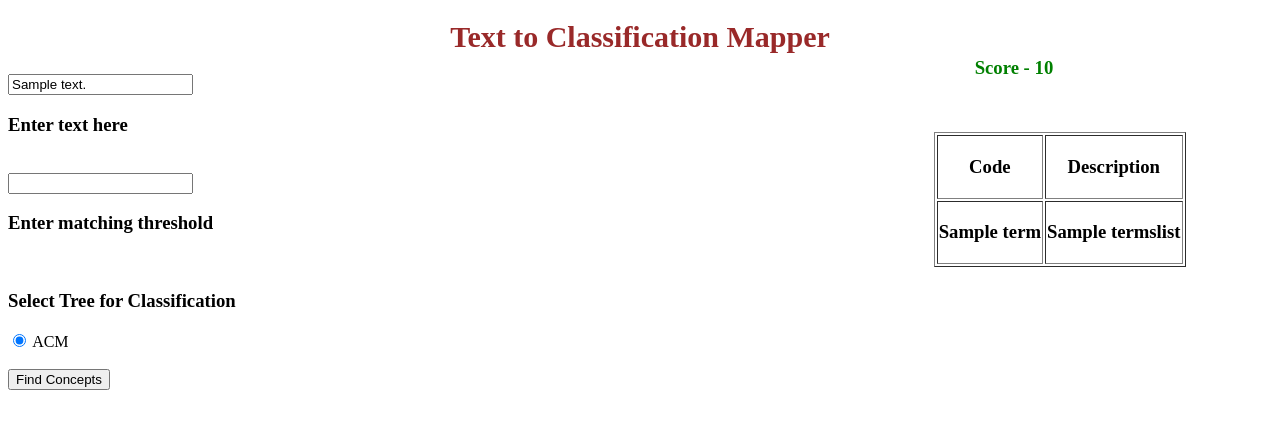
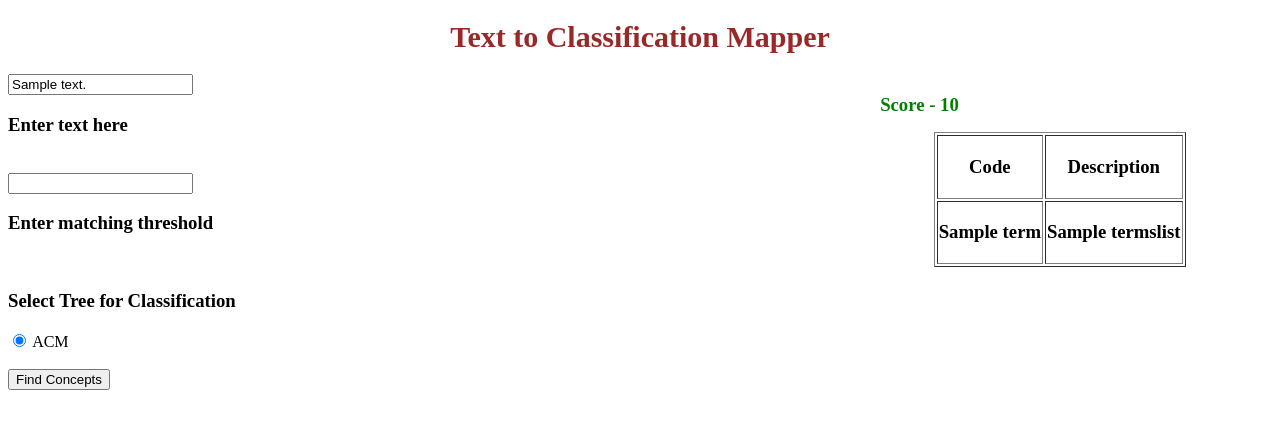
Before and after one commit to BunnyTeja/mapper4, a Flask app: template app/templates/mapper.html in a window 1280 px wide. Shown: the top 429 px of the page. Run offline with Flask 2, Linux system fonts and the light colour scheme; the template is opened without the code that fills it: most values are stand-ins (such as "Sample title", 1, 10 or a date in 2020); parts of the project's set-up code (start-up, migrations or seed data) failed here and were passed over.

Commit message:
Init deploy

```diff
--- a/app/templates/mapper.html
+++ b/app/templates/mapper.html
@@ -28,8 +28,8 @@ Mapper
   color: green;
   text-align: center;
   position:absolute;
-  top: 1cm;
-  right: 6cm;
+  top: 2cm;
+  right: 8.5cm;
 }
 .centerf {
   color: red;
```
